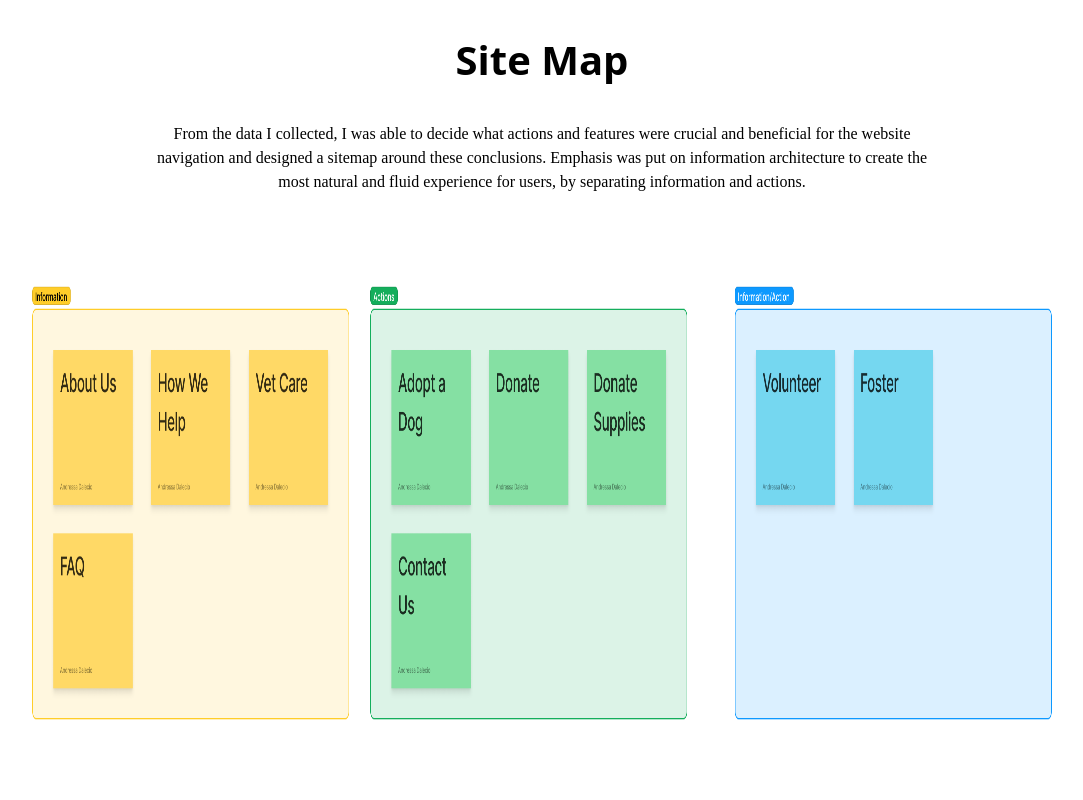
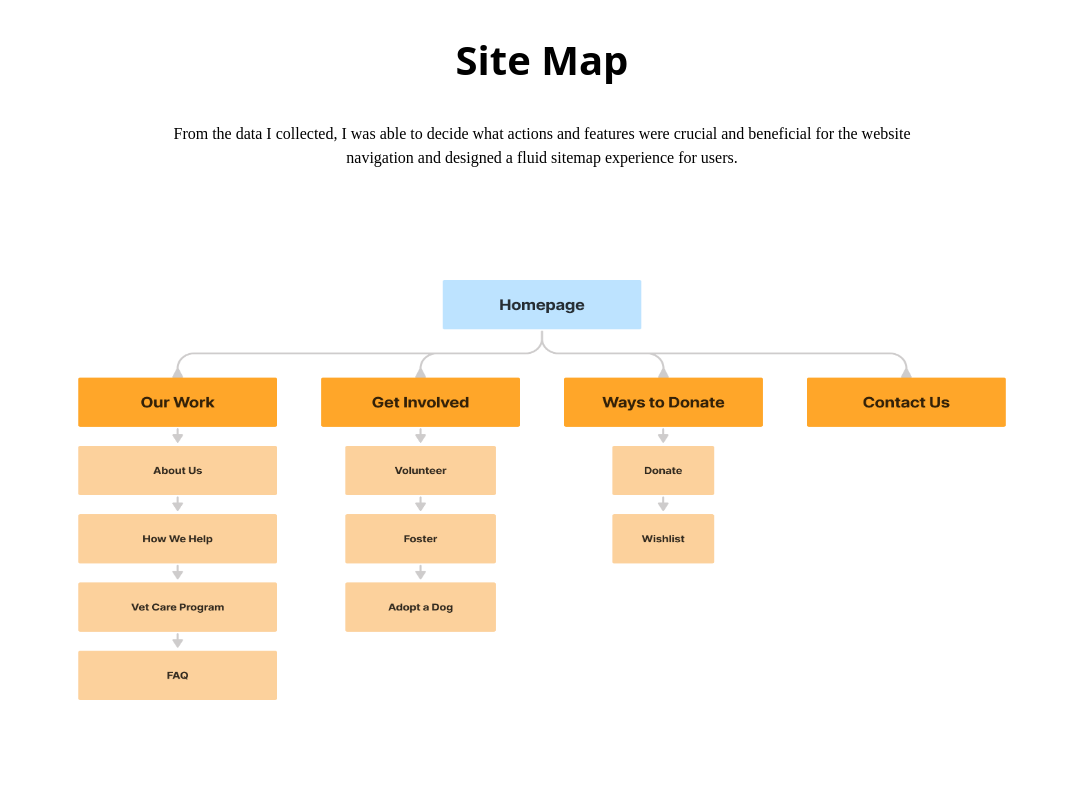
Before and after one commit to gustxyz/andressa-portfolio, a Next.js app: page /my-work/seattle-dogs in a window 1280 px wide. Shown: the part 5980-6780 px from the top of the page, without its empty margins (98-1181 px from the left). Built offline with nearby package versions, Linux system fonts and the light colour scheme.

Commit message:
edit_sitemap

```diff
--- a/app/my-work/seattle-dogs/page.tsx
+++ b/app/my-work/seattle-dogs/page.tsx
@@ -186,13 +186,11 @@ const NavigationDescription = (
   <>
     From the data I collected, I was able to decide what actions and features
     were crucial and beneficial for the website navigation and designed a
-    sitemap around these conclusions. Emphasis was put on information
-    architecture to create the most natural and fluid experience for users, by
-    separating information and actions.
+    fluid sitemap experience for users.
   </>
 );
 
-const NavigationImgPath1 = "/images/action_information.png";
+
 const NavigationImgPath2 = "/images/sitemap.png";
 
 //Navigation Improvement
@@ -549,7 +547,7 @@ export default function WorkPage() {
               {NavigationDescription}
             </WorkPageContentBlock>
           </div>
-          <img className="w-full h-[576px] mb-8" src={NavigationImgPath1} />
+
           <img className="w-full h-[576px]" src={NavigationImgPath2} />
         </Container>
       </FullContainer>
```
